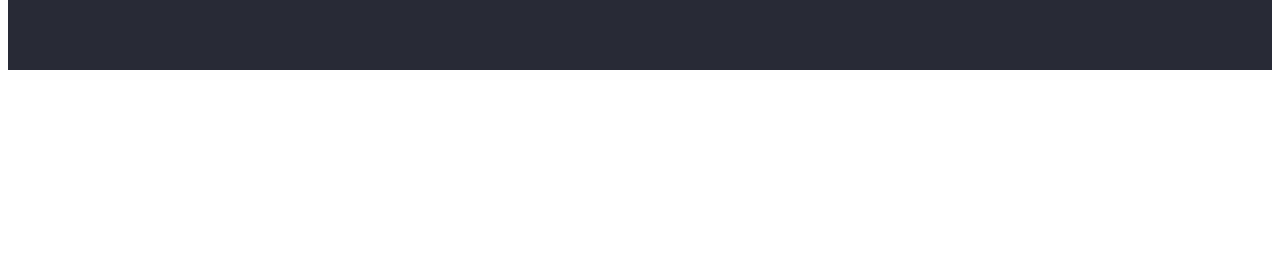
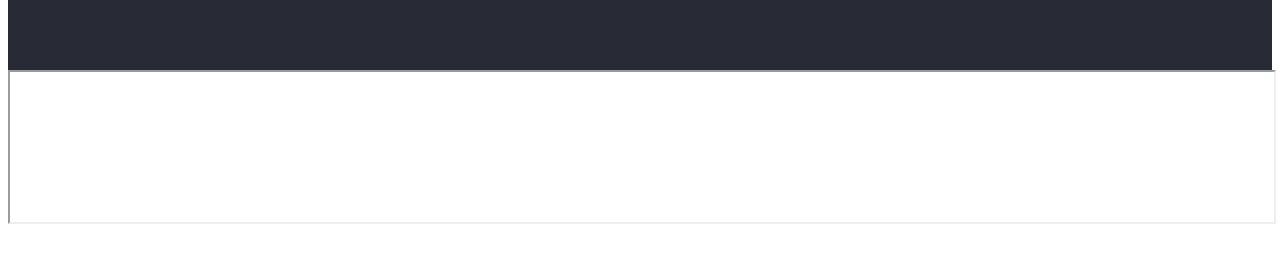
Before and after one commit to KushPData/codecord_ai_web_editor, a React (Create React App) app: page / in a window 1280 px wide. Shown: the part 395-658 px from the top of the page. Built offline with nearby package versions, Linux system fonts and the light colour scheme.

Commit message:
added iFrames to display the result

```diff
--- a/src/components/App.js
+++ b/src/components/App.js
@@ -1,16 +1,34 @@
-import React, { useState } from "react";
+import React, { useState, useEffect } from "react";
 import Button from "./Button";
 import Editor from "./Editor";
+import 'codemirror/addon/edit/closetag';
+import 'codemirror/addon/edit/closebrackets';
 
 function App() {
     const [openedEditor, setOpenedEditor] = useState('html');
     const [html, setHtml] = useState('');
     const [css, setCss] = useState('');
     const [js, setJs] = useState('');
+    const [srcDoc, setSrcDoc] = useState(` `);
 
     const onTabClick = (editorName) => {
         setOpenedEditor(editorName);
     }
+
+    useEffect(() => {
+        const timeOut = setTimeout(() => {
+            setSrcDoc(
+                `
+                    <html>
+                        <body>${html}</body>
+                        <style>${css}</style>
+                        <script>${js}</script>
+                    </html>
+                `
+            )
+        }, 250);
+        return () => clearTimeout(timeOut)
+    }, [html, css, js])
 
     return (
         <div className="App">
@@ -52,6 +70,15 @@ function App() {
                     )
                 }
             </div>
+
+            <div>
+                <iframe
+                    srcDoc={srcDoc}
+                    title="output"
+                    sandbox="allow-scripts"
+                    width="100%"
+                    height="100%" />
+            </div>
         </div>
     )
 }
--- a/src/components/Editor.jsx
+++ b/src/components/Editor.jsx
@@ -48,6 +48,8 @@ const Editor = ({ language, value, setEditorState }) => {
                     mode: language,
                     lineNumbers: true,
                     theme: theme,
+                    autoCloseTags: true,
+                    autoCloseBrackets: true,
                 }}>
 
             </ControlledEditorComponent>
```
